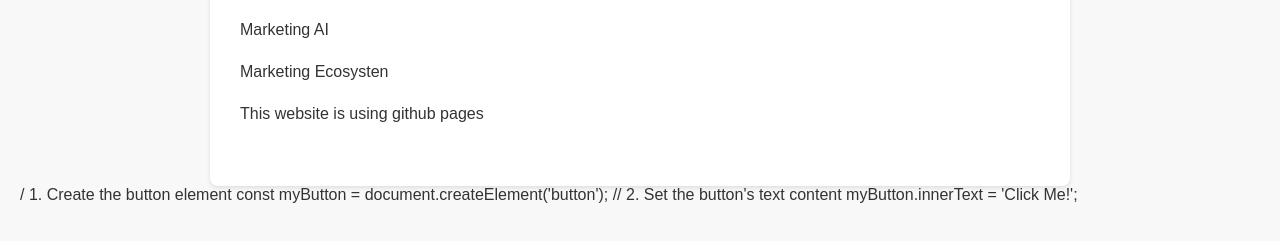
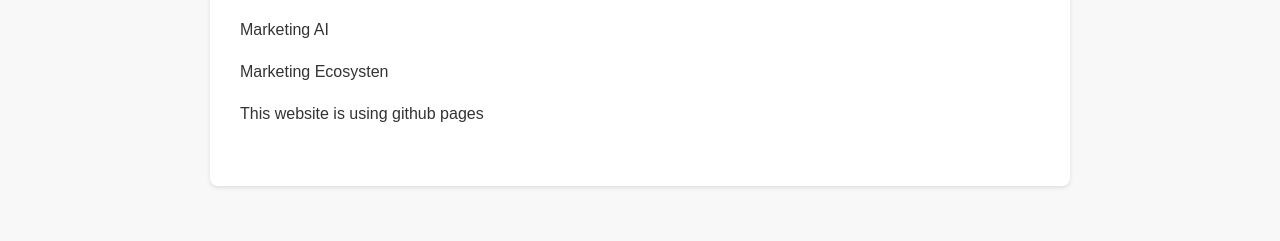
Before and after one commit to unitedliberal/greathill, a plain HTML site: page index.html in a window 1280 px wide. Shown: the part 111-352 px from the top of the page. Drawn offline with Linux system fonts and the light colour scheme.

Commit message:
Update index.html

```diff
--- a/index.html
+++ b/index.html
@@ -51,13 +51,11 @@ Marketing Ecosysten
 
         </div>
     </div>
+<script>
+ const myButton = document.createElement('button');
 
-    / 1. Create the button element
-const myButton = document.createElement('button');
+ myButton.innerText = 'Click Me!';
 
-// 2. Set the button's text content
-myButton.innerText = 'Click Me!';
-
-
+</script>
 </body>
 </html>
```
